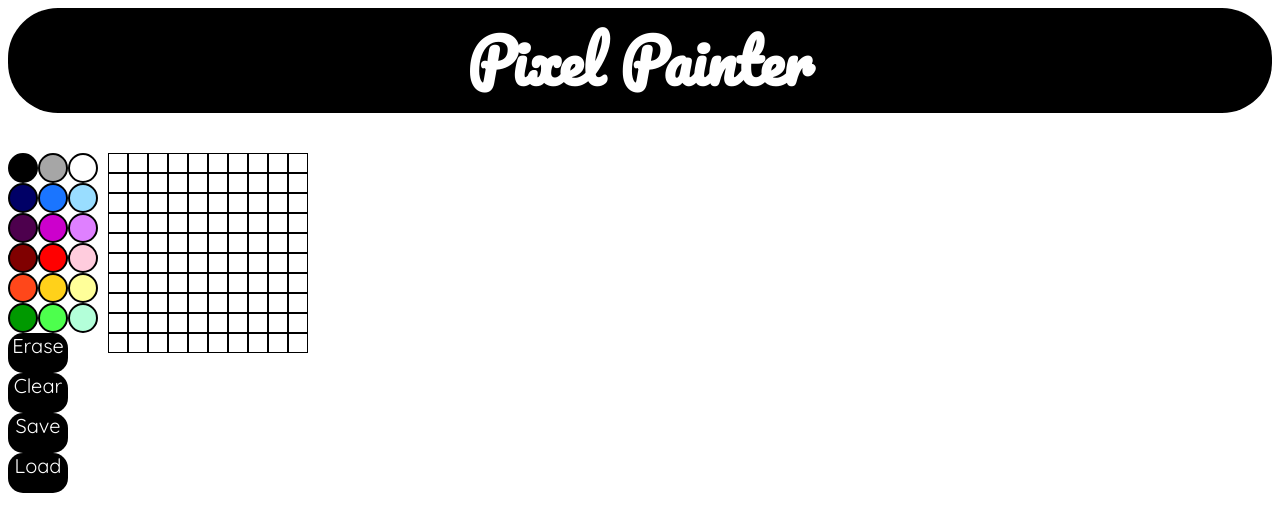
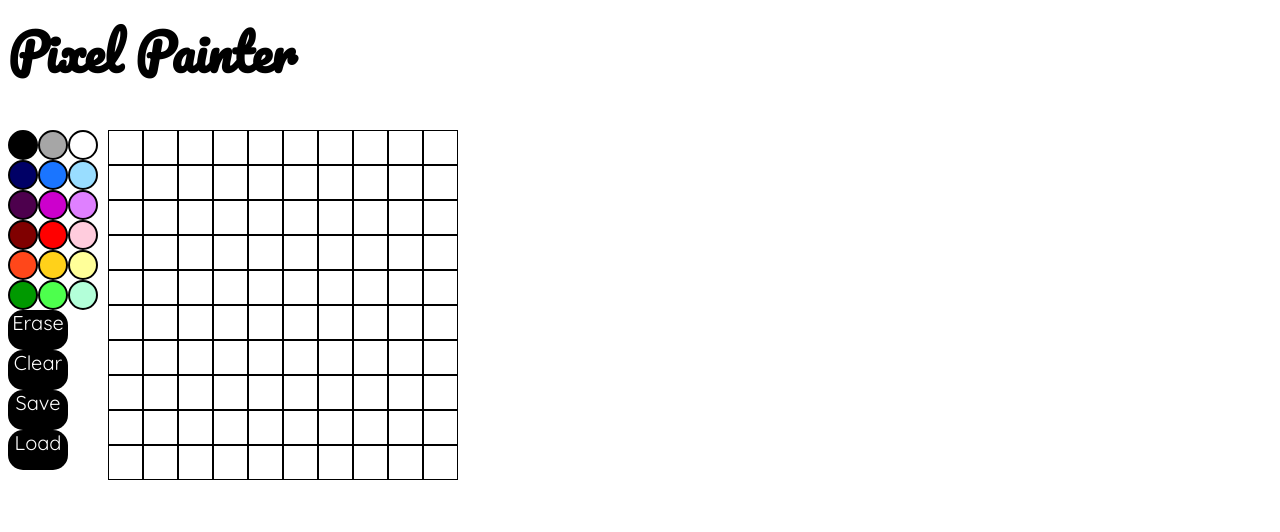
Before and after one commit to KaleyKrim/KaleyKrim.github.io, a website: page pixelPainter.html in a window 1280 px wide. Drawn offline with Linux system fonts and the light colour scheme.

Commit message:
resize header

```diff
--- a/css/PixelPainter.css
+++ b/css/PixelPainter.css
@@ -3,19 +3,10 @@
   box-sizing:border-box;
 }
 
-
 h1{
-  background-color: black;
-  color: white;
-  text-align: center;
+  color: black;
   font-family: 'Pacifico', cursive;
-  font-size: 60px;
-  border-radius: 50px;
-}
-
-h1:hover{
-  background-color: #ff0066;
-  transition-duration: 1s;
+  font-size: 50px;
 }
 
 .colpixel{
@@ -23,16 +14,8 @@ h1:hover{
   background-color: white;
   height: 20px;
   width: 20px;
-}
-
-.stampPic{
-  background-color: red;
-}
-
-.colpixel {
   border: 1px solid;
   border-color: black;
-
 }
 
 .paletteRow{
@@ -51,17 +34,9 @@ h1:hover{
   width: 30px;
 }
 
-.palettePix:hover{
-  transform: scale(1.2);
-}
-
 .tools{
   display: inline-block;
-  box-sizing: border-box;
-  position: relative;
   text-align: center;
- /* padding-top: 15%;
-  margin-left: 25%;*/
   font-size: 20px;
   cursor:pointer;
   color: white;
@@ -70,11 +45,6 @@ h1:hover{
   border-radius: 15px;
   height: 40px;
   width: 60px;
-}
-
-
-.tools:hover{
-  background-color:  #ff0066;
 }
 
 #palette{
@@ -87,3 +57,23 @@ h1:hover{
   margin-left: 100px;
   box-shadow: 4px;
 }
+
+@media (min-width: 600px){
+  .colPixel{
+    height: 35px;
+    width: 35px;
+  }
+
+  .tools:hover{
+    background-color:  #ff0066;
+  }
+
+  .palettePix:hover{
+    transform: scale(1.2);
+  }
+
+  h1:hover{
+    color: #ff0066;
+    transition-duration: 1s;
+  }
+}
```
